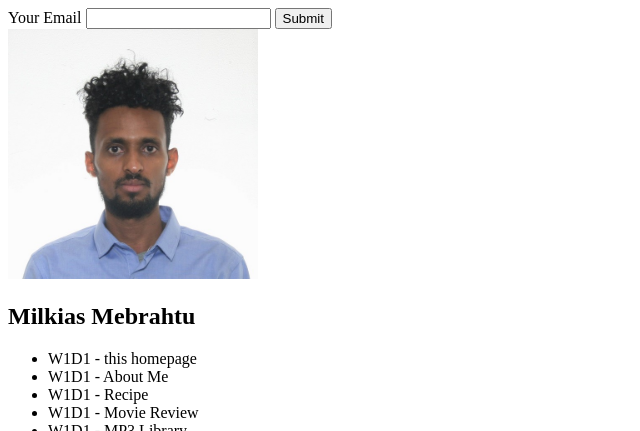
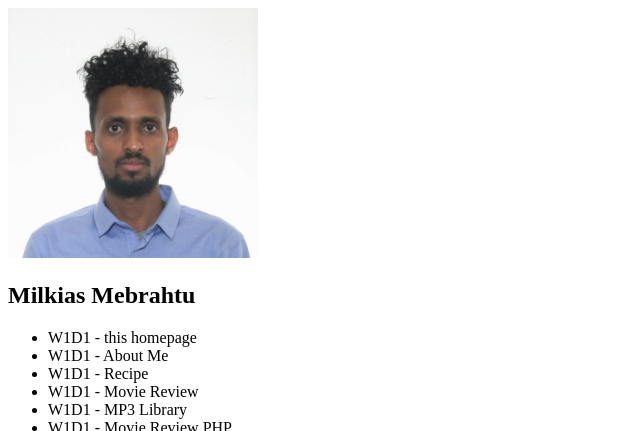
Before and after one commit to Milkiboy/Milkiboy.github.io, a plain HTML site: page index.html in a window 1280 px wide. Shown: the top 431 px of the page, without its empty margins (0-640 px from the left). Drawn offline with Linux system fonts and the light colour scheme.

Commit message:
Update index.html

```diff
--- a/index.html
+++ b/index.html
@@ -1,13 +1,10 @@
 <!DOCTYPE html>
 <html lang="en">
 <head>
-    <form action="https://formspree.io/f/{form_id}" method="post">
-        <label for="email">Your Email</label>
-        <input name="Email" id="email" type="email">
-        <button type="submit">Submit</button>
-      </form>
-      <meta name="referrer" content="origin">
+
+
     <meta charset="UTF-8">
+    <meta name="referrer" content="origin">
     <meta http-equiv="X-UA-Compatible" content="IE=edge">
     <meta name="viewport" content="width=device-width, initial-scale=1.0">
     <title>Milkias</title>
```
